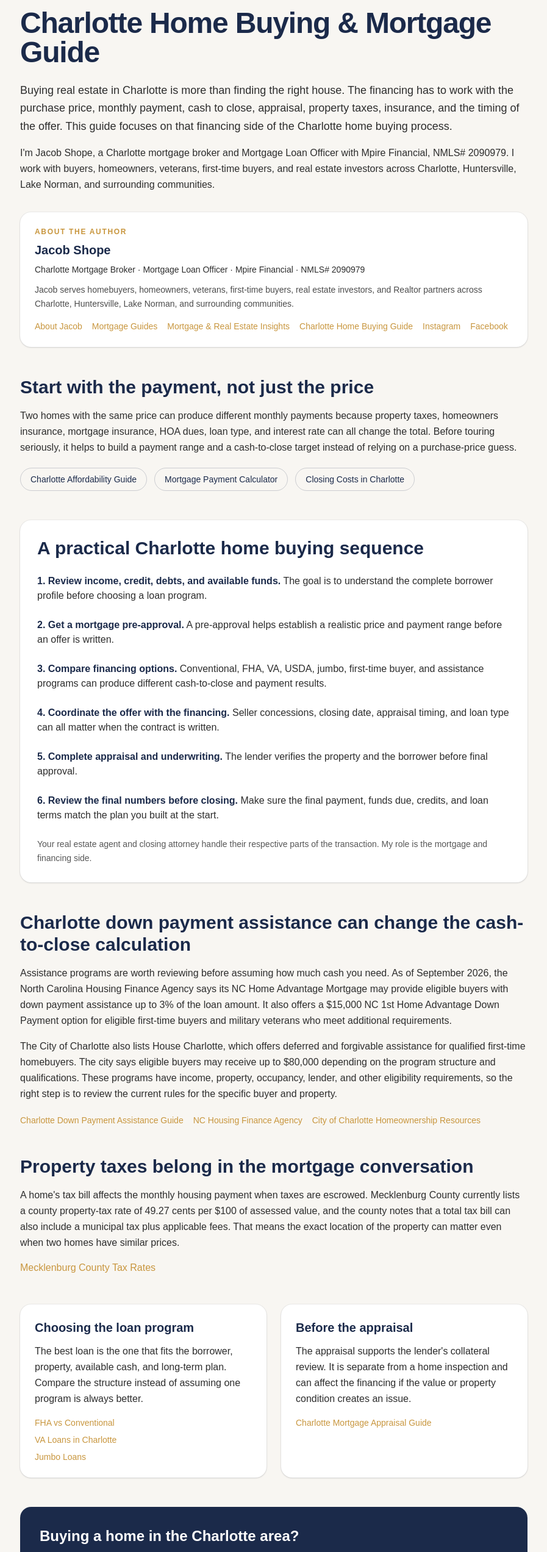
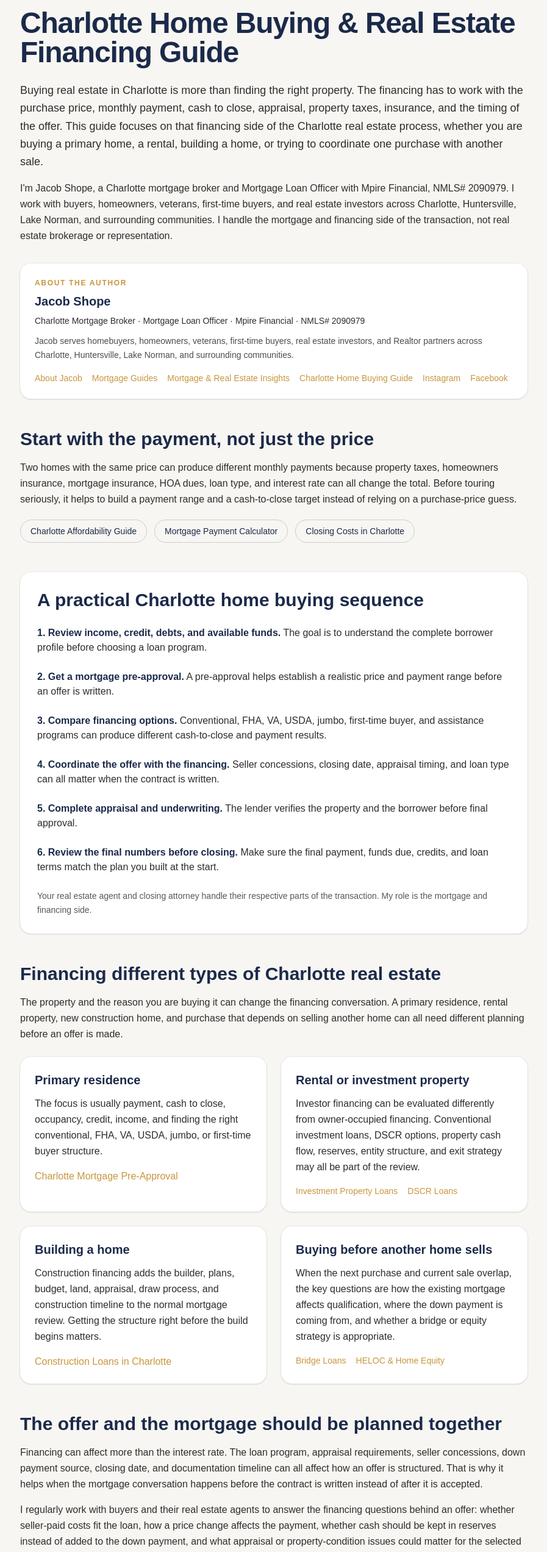
Before and after one commit to JLshope12/jacob-shope-mortgage, a Next.js app: page /charlotte-home-buying-mortgage-guide in a window 1280 px wide. Shown: the part 182-2727 px from the top of the page at 61% size, without its empty margins (191-1088 px from the left). Built offline with nearby package versions, Linux system fonts and the light colour scheme.

Commit message:
Expand Charlotte real estate financing authority guide

```diff
--- a/app/charlotte-home-buying-mortgage-guide/page.tsx
+++ b/app/charlotte-home-buying-mortgage-guide/page.tsx
@@ -2,28 +2,34 @@ import Link from "next/link";
 import { AuthorBox } from "@/components/seo/AuthorBox";
 
 export const metadata = {
-  title: "Charlotte Home Buying & Mortgage Guide | Jacob Shope",
+  title: "Charlotte Home Buying & Real Estate Financing Guide | Jacob Shope",
   description:
-    "A practical Charlotte home buying and mortgage guide covering pre-approval, loan options, down payment assistance, closing costs, appraisals, property taxes, and the financing side of buying real estate in Charlotte, NC.",
+    "A practical Charlotte home buying and real estate financing guide covering pre-approval, loan options, investment property financing, construction, down payment assistance, closing costs, appraisals, property taxes, and the financing side of buying real estate in Charlotte, NC.",
   alternates: { canonical: "/charlotte-home-buying-mortgage-guide" },
+  authors: [{ name: "Jacob Shope", url: "/about" }],
 };
 
 const pageSchema = {
   "@context": "https://schema.org",
+  "@graph": [
+    {
       "@type": "WebPage",
       "@id": "https://jacobshopemortgage.com/charlotte-home-buying-mortgage-guide#webpage",
       url: "https://jacobshopemortgage.com/charlotte-home-buying-mortgage-guide",
-  name: "Charlotte Home Buying & Mortgage Guide",
+      name: "Charlotte Home Buying & Real Estate Financing Guide",
       description:
-    "A practical guide to the financing side of buying a home in Charlotte, North Carolina.",
+        "A practical guide to the mortgage and real estate financing side of buying property in Charlotte, North Carolina.",
       author: { "@id": "https://jacobshopemortgage.com/#jacob-shope" },
       publisher: { "@id": "https://jacobshopemortgage.com/#mpire-financial" },
+      isPartOf: { "@id": "https://jacobshopemortgage.com/#website" },
       about: [
         "Charlotte real estate financing",
         "Charlotte mortgages",
         "Home buying in Charlotte",
         "Mortgage pre-approval",
         "Down payment assistance",
+        "Investment property financing",
+        "Construction loans",
         "Closing costs",
         "Mortgage appraisals",
       ],
@@ -32,11 +38,10 @@ const pageSchema = {
         "https://www.charlottenc.gov/Streets-and-Neighborhoods/Housing/Resources-for-Homeowners-Renters/Homeownership",
         "https://tax.mecknc.gov/tax-bills-and-payments/tax-rates",
       ],
-};
-
-const breadcrumbSchema = {
-  "@context": "https://schema.org",
+    },
+    {
       "@type": "BreadcrumbList",
+      "@id": "https://jacobshopemortgage.com/charlotte-home-buying-mortgage-guide#breadcrumbs",
       itemListElement: [
         {
           "@type": "ListItem",
@@ -47,8 +52,10 @@ const breadcrumbSchema = {
         {
           "@type": "ListItem",
           position: 2,
-      name: "Charlotte Home Buying & Mortgage Guide",
+          name: "Charlotte Home Buying & Real Estate Financing Guide",
           item: "https://jacobshopemortgage.com/charlotte-home-buying-mortgage-guide",
+        },
+      ],
     },
   ],
 };
@@ -57,24 +64,24 @@ export default function CharlotteHomeBuyingMortgageGuidePage() {
   return (
     <div className="bg-offwhite">
       <script type="application/ld+json" dangerouslySetInnerHTML={{ __html: JSON.stringify(pageSchema) }} />
-      <script type="application/ld+json" dangerouslySetInnerHTML={{ __html: JSON.stringify(breadcrumbSchema) }} />
 
       <article className="mx-auto max-w-4xl px-4 py-16 md:px-6 md:py-24 lg:px-8">
         <p className="font-semibold text-gold">Charlotte real estate financing guide</p>
         <h1 className="mt-3 text-4xl font-bold tracking-tight text-navy md:text-5xl">
-          Charlotte Home Buying & Mortgage Guide
+          Charlotte Home Buying & Real Estate Financing Guide
         </h1>
         <p className="mt-6 text-lg leading-relaxed text-charcoal">
-          Buying real estate in Charlotte is more than finding the right house. The financing has
+          Buying real estate in Charlotte is more than finding the right property. The financing has
           to work with the purchase price, monthly payment, cash to close, appraisal, property
           taxes, insurance, and the timing of the offer. This guide focuses on that financing side
-          of the Charlotte home buying process.
+          of the Charlotte real estate process, whether you are buying a primary home, a rental,
+          building a home, or trying to coordinate one purchase with another sale.
         </p>
         <p className="mt-4 leading-relaxed text-charcoal">
           I&apos;m Jacob Shope, a Charlotte mortgage broker and Mortgage Loan Officer with Mpire
           Financial, NMLS# 2090979. I work with buyers, homeowners, veterans, first-time buyers,
           and real estate investors across Charlotte, Huntersville, Lake Norman, and surrounding
-          communities.
+          communities. I handle the mortgage and financing side of the transaction, not real estate brokerage or representation.
         </p>
 
         <div className="mt-8">
@@ -112,6 +119,56 @@ export default function CharlotteHomeBuyingMortgageGuidePage() {
         </section>
 
         <section className="mt-12">
+          <h2 className="text-2xl font-bold text-navy md:text-3xl">Financing different types of Charlotte real estate</h2>
+          <p className="mt-4 leading-relaxed text-charcoal">
+            The property and the reason you are buying it can change the financing conversation. A primary residence, rental property, new construction home, and purchase that depends on selling another home can all need different planning before an offer is made.
+          </p>
+          <div className="mt-6 grid gap-6 md:grid-cols-2">
+            <div className="rounded-2xl bg-white p-6 shadow-sm ring-1 ring-navy/5">
+              <h3 className="text-xl font-bold text-navy">Primary residence</h3>
+              <p className="mt-3 leading-relaxed text-charcoal">The focus is usually payment, cash to close, occupancy, credit, income, and finding the right conventional, FHA, VA, USDA, jumbo, or first-time buyer structure.</p>
+              <Link href="/mortgage-preapproval-charlotte" className="mt-4 inline-flex font-medium text-gold hover:underline">Charlotte Mortgage Pre-Approval</Link>
+            </div>
+            <div className="rounded-2xl bg-white p-6 shadow-sm ring-1 ring-navy/5">
+              <h3 className="text-xl font-bold text-navy">Rental or investment property</h3>
+              <p className="mt-3 leading-relaxed text-charcoal">Investor financing can be evaluated differently from owner-occupied financing. Conventional investment loans, DSCR options, property cash flow, reserves, entity structure, and exit strategy may all be part of the review.</p>
+              <div className="mt-4 flex flex-wrap gap-4 text-sm font-medium text-gold">
+                <Link href="/investment-property-loans-charlotte" className="hover:underline">Investment Property Loans</Link>
+                <Link href="/dscr-loans-charlotte" className="hover:underline">DSCR Loans</Link>
+              </div>
+            </div>
+            <div className="rounded-2xl bg-white p-6 shadow-sm ring-1 ring-navy/5">
+              <h3 className="text-xl font-bold text-navy">Building a home</h3>
+              <p className="mt-3 leading-relaxed text-charcoal">Construction financing adds the builder, plans, budget, land, appraisal, draw process, and construction timeline to the normal mortgage review. Getting the structure right before the build begins matters.</p>
+              <Link href="/construction-loans-charlotte" className="mt-4 inline-flex font-medium text-gold hover:underline">Construction Loans in Charlotte</Link>
+            </div>
+            <div className="rounded-2xl bg-white p-6 shadow-sm ring-1 ring-navy/5">
+              <h3 className="text-xl font-bold text-navy">Buying before another home sells</h3>
+              <p className="mt-3 leading-relaxed text-charcoal">When the next purchase and current sale overlap, the key questions are how the existing mortgage affects qualification, where the down payment is coming from, and whether a bridge or equity strategy is appropriate.</p>
+              <div className="mt-4 flex flex-wrap gap-4 text-sm font-medium text-gold">
+                <Link href="/bridge-loans-charlotte" className="hover:underline">Bridge Loans</Link>
+                <Link href="/home-equity-heloc-charlotte" className="hover:underline">HELOC & Home Equity</Link>
+              </div>
+            </div>
+          </div>
+        </section>
+
+        <section className="mt-12">
+          <h2 className="text-2xl font-bold text-navy md:text-3xl">The offer and the mortgage should be planned together</h2>
+          <p className="mt-4 leading-relaxed text-charcoal">
+            Financing can affect more than the interest rate. The loan program, appraisal requirements, seller concessions, down payment source, closing date, and documentation timeline can all affect how an offer is structured. That is why it helps when the mortgage conversation happens before the contract is written instead of after it is accepted.
+          </p>
+          <p className="mt-4 leading-relaxed text-charcoal">
+            I regularly work with buyers and their real estate agents to answer the financing questions behind an offer: whether seller-paid costs fit the loan, how a price change affects the payment, whether cash should be kept in reserves instead of added to the down payment, and what appraisal or property-condition issues could matter for the selected loan program.
+          </p>
+          <div className="mt-5 flex flex-wrap gap-4 text-sm font-medium text-gold">
+            <Link href="/seller-concessions-north-carolina" className="hover:underline">Seller Concessions in North Carolina</Link>
+            <Link href="/mortgage-appraisal-charlotte" className="hover:underline">Charlotte Mortgage Appraisals</Link>
+            <Link href="/mortgage-closing-costs-charlotte" className="hover:underline">Charlotte Closing Costs</Link>
+          </div>
+        </section>
+
+        <section className="mt-12">
           <h2 className="text-2xl font-bold text-navy md:text-3xl">Charlotte down payment assistance can change the cash-to-close calculation</h2>
           <p className="mt-4 leading-relaxed text-charcoal">
             Assistance programs are worth reviewing before assuming how much cash you need. As of
@@ -122,8 +179,8 @@ export default function CharlotteHomeBuyingMortgageGuidePage() {
           </p>
           <p className="mt-4 leading-relaxed text-charcoal">
             The City of Charlotte also lists House Charlotte, which offers deferred and forgivable
-            assistance for qualified first-time homebuyers. The city says eligible buyers may
-            receive up to $80,000 depending on the program structure and qualifications. These
+            assistance for qualified first-time homebuyers. The city says qualified buyers may
+            receive up to $80,000 in assistance to help with down payment, closing costs, and interest-rate buy-downs. These
             programs have income, property, occupancy, lender, and other eligibility requirements,
             so the right step is to review the current rules for the specific buyer and property.
           </p>
@@ -146,6 +203,21 @@ export default function CharlotteHomeBuyingMortgageGuidePage() {
           <a href="https://tax.mecknc.gov/tax-bills-and-payments/tax-rates" target="_blank" rel="noopener noreferrer" className="mt-4 inline-flex font-medium text-gold hover:underline">Mecklenburg County Tax Rates</a>
         </section>
 
+        <section className="mt-12">
+          <h2 className="text-2xl font-bold text-navy md:text-3xl">The Charlotte area is not one mortgage scenario</h2>
+          <p className="mt-4 leading-relaxed text-charcoal">
+            A buyer looking in central Charlotte may have a very different property type, HOA structure, tax bill, or price range than someone shopping in Huntersville, Cornelius, Davidson, Mooresville, or another Lake Norman community. The financing should be reviewed against the actual property instead of assuming the same numbers follow the buyer everywhere.
+          </p>
+          <div className="mt-5 flex flex-wrap gap-4 text-sm font-medium text-gold">
+            <Link href="/service-areas/charlotte" className="hover:underline">Charlotte Mortgage Options</Link>
+            <Link href="/service-areas/huntersville" className="hover:underline">Huntersville</Link>
+            <Link href="/service-areas/cornelius" className="hover:underline">Cornelius</Link>
+            <Link href="/service-areas/davidson" className="hover:underline">Davidson</Link>
+            <Link href="/service-areas/lake-norman" className="hover:underline">Lake Norman</Link>
+            <Link href="/service-areas/mooresville" className="hover:underline">Mooresville</Link>
+          </div>
+        </section>
+
         <section className="mt-12 grid gap-6 md:grid-cols-2">
           <div className="rounded-2xl bg-white p-6 shadow-sm ring-1 ring-navy/5">
             <h2 className="text-xl font-bold text-navy">Choosing the loan program</h2>
@@ -164,12 +236,12 @@ export default function CharlotteHomeBuyingMortgageGuidePage() {
         </section>
 
         <section className="mt-12 rounded-2xl bg-navy p-8 text-white">
-          <h2 className="text-2xl font-bold">Buying a home in the Charlotte area?</h2>
+          <h2 className="text-2xl font-bold">Buying real estate in the Charlotte area?</h2>
           <p className="mt-3 max-w-3xl leading-relaxed text-white/85">
-            Send me the address, target price, estimated down payment, and the payment range you want to stay around. I can help you compare the mortgage options and the cash-to-close before you make the next move.
+            Send me the address, target price, property use, estimated down payment, and the payment range you want to stay around. I can help you compare the mortgage options and the cash-to-close before you make the next move.
           </p>
           <div className="mt-6 flex flex-wrap gap-4">
-            <Link href="/contact" className="rounded-lg bg-gold px-5 py-3 font-semibold text-white hover:bg-gold/90">Ask Jacob About a Charlotte Home</Link>
+            <Link href="/contact" className="rounded-lg bg-gold px-5 py-3 font-semibold text-white hover:bg-gold/90">Ask Jacob About a Charlotte Property</Link>
             <Link href="/mortgage-preapproval-charlotte" className="rounded-lg border border-white/40 px-5 py-3 font-semibold text-white hover:bg-white hover:text-navy">Charlotte Mortgage Pre-Approval</Link>
           </div>
         </section>
```
Lines whose indentation alone changed are shown as unchanged.
